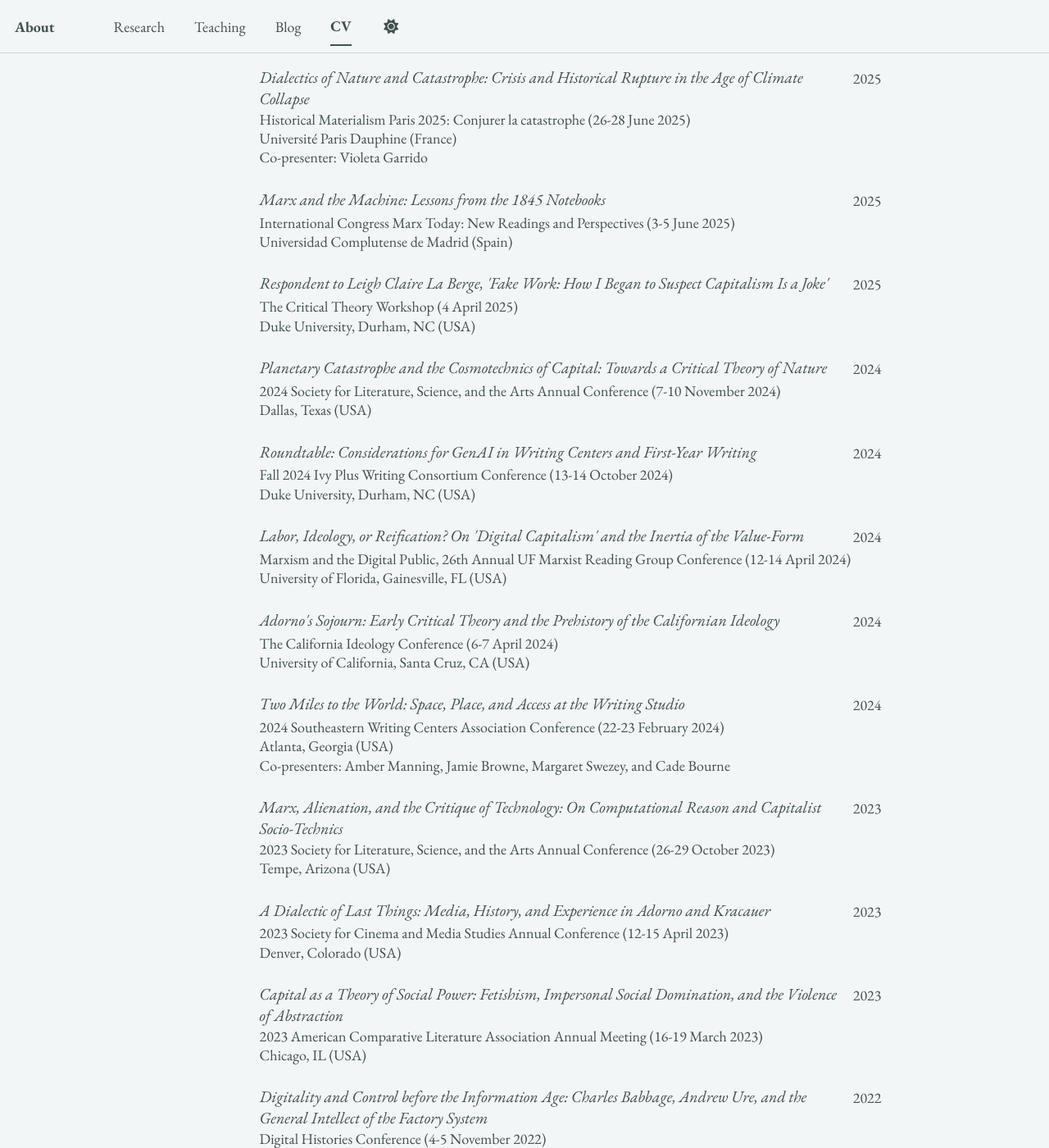
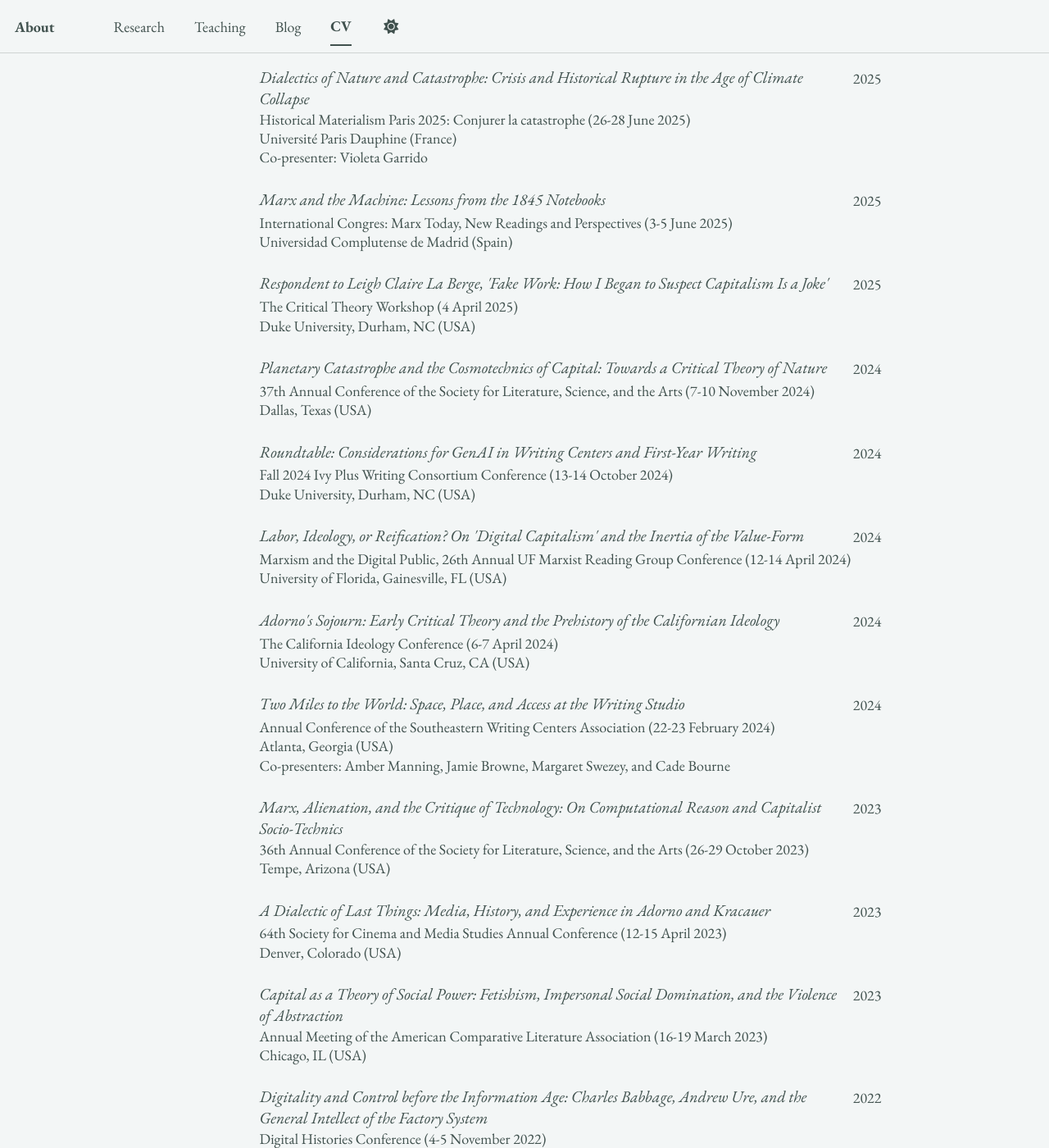
Before and after one commit to epujol90/epujol90.github.io, a Jekyll site: the page built from _pages/cv-json.md, in a window 1280 px wide and 1400 px high, scrolled down 3488 px. Shown: the whole window at 82% size. Built offline with Jekyll 4.4.1, drawn with Linux system fonts in a browser that asks for light colours; a script bundle is joined from its source files by our own code; library files that are not in the unit come from our copies.

Commit message:
Update cv.json

```diff
--- a/_data/cv.json
+++ b/_data/cv.json
@@ -214,7 +214,7 @@
     },
     {
       "name": "Marx and the Machine: Lessons from the 1845 Notebooks",
-      "event": "International Congress Marx Today: New Readings and Perspectives (3-5 June 2025)",
+      "event": "International Congres: Marx Today, New Readings and Perspectives (3-5 June 2025)",
       "date": "2025-06",
       "location": "Universidad Complutense de Madrid (Spain)",
       "description": ""
@@ -228,7 +228,7 @@
     },
     {
       "name": "Planetary Catastrophe and the Cosmotechnics of Capital: Towards a Critical Theory of Nature",
-      "event": "2024 Society for Literature, Science, and the Arts Annual Conference (7-10 November 2024)",
+      "event": "37th Annual Conference of the Society for Literature, Science, and the Arts (7-10 November 2024)",
       "date": "2024-11",
       "location": "Dallas, Texas (USA)",
       "description": ""
@@ -256,28 +256,28 @@
     },
     {
       "name": "Two Miles to the World: Space, Place, and Access at the Writing Studio",
-      "event": "2024 Southeastern Writing Centers Association Conference (22-23 February 2024)",
+      "event": "Annual Conference of the Southeastern Writing Centers Association (22-23 February 2024)",
       "date": "2024-02",
       "location": "Atlanta, Georgia (USA)",
       "description": "Co-presenters: Amber Manning, Jamie Browne, Margaret Swezey, and Cade Bourne"
     },
     {
       "name": "Marx, Alienation, and the Critique of Technology: On Computational Reason and Capitalist Socio-Technics",
-      "event": "2023 Society for Literature, Science, and the Arts Annual Conference (26-29 October 2023)",
+      "event": "36th Annual Conference of the Society for Literature, Science, and the Arts (26-29 October 2023)",
       "date": "2023-10",
       "location": "Tempe, Arizona (USA)",
       "description": ""
     },
     {
       "name": "A Dialectic of Last Things: Media, History, and Experience in Adorno and Kracauer",
-      "event": "2023 Society for Cinema and Media Studies Annual Conference (12-15 April 2023)",
+      "event": "64th Society for Cinema and Media Studies Annual Conference (12-15 April 2023)",
       "date": "2023-04",
       "location": "Denver, Colorado (USA)",
       "description": ""
     },
     {
       "name": "Capital as a Theory of Social Power: Fetishism, Impersonal Social Domination, and the Violence of Abstraction",
-      "event": "2023 American Comparative Literature Association Annual Meeting (16-19 March 2023)",
+      "event": "Annual Meeting of the American Comparative Literature Association (16-19 March 2023)",
       "date": "2023-03",
       "location": "Chicago, IL (USA)",
       "description": ""
```
